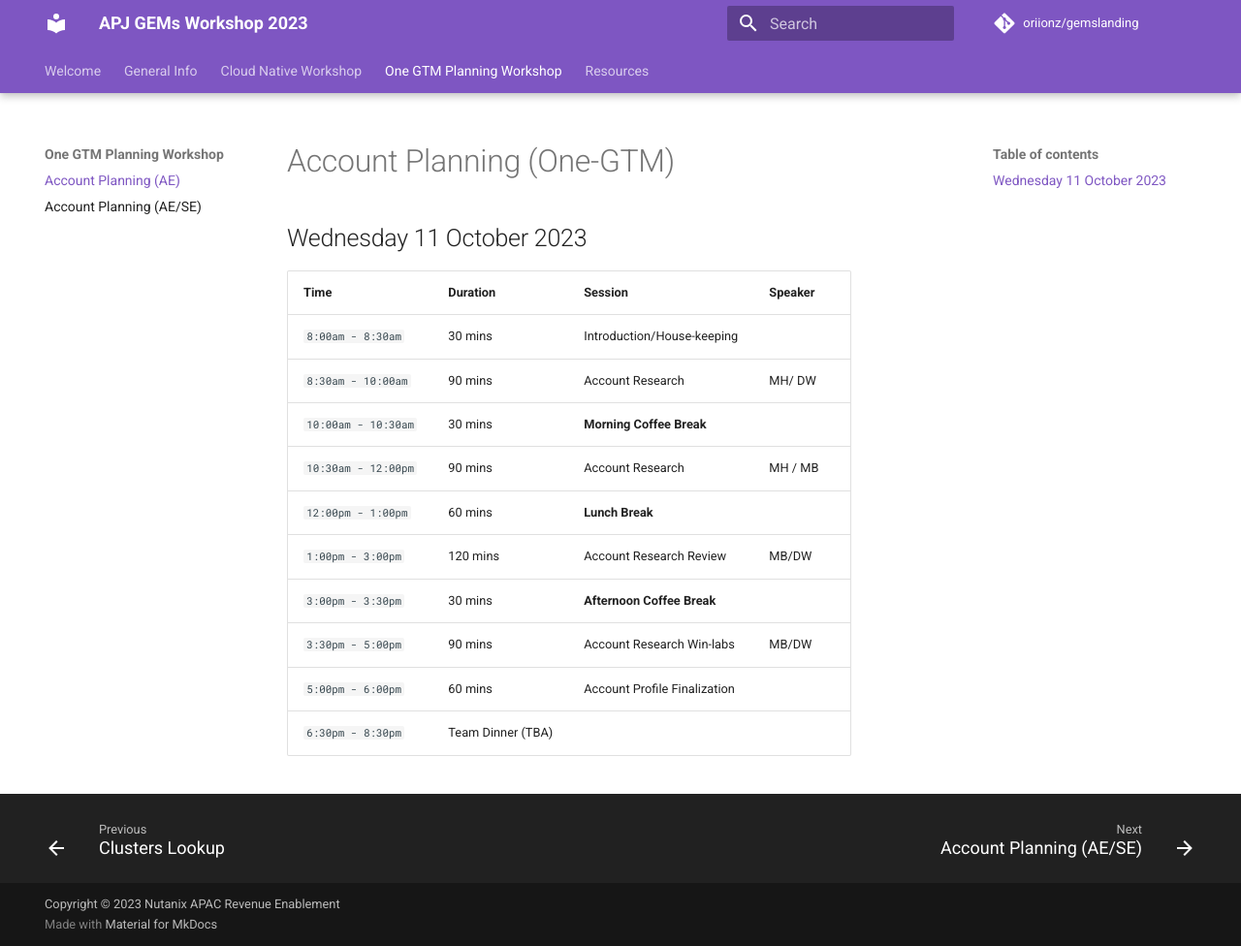
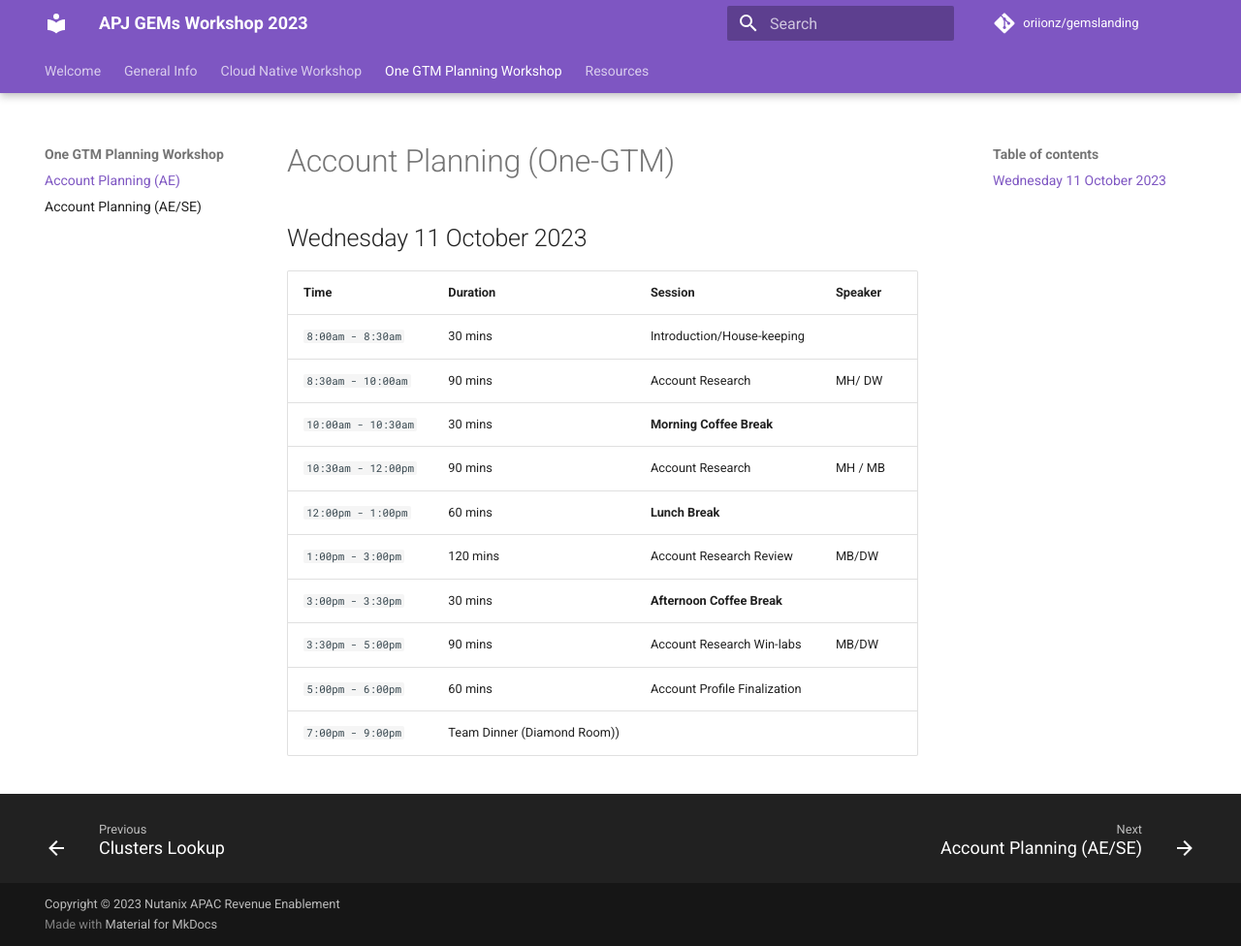
Before and after one commit to oriionz/gemslanding, an MkDocs documentation site: the page built from docs/daily_agenda/ae_agenda.md, in a window 1280 px wide and 976 px high. Shown: the whole window at 97% size. Built offline with MkDocs 1.6.1 and Material for MkDocs 9.7.7, drawn with Linux system fonts in a browser that asks for light colours; comment, search, counter and statistics services are not loaded.

Commit message:
Agenda update

```diff
--- a/docs/daily_agenda/ae_agenda.md
+++ b/docs/daily_agenda/ae_agenda.md
@@ -14,4 +14,4 @@
 |`3:00pm - 3:30pm` | 30 mins | **Afternoon Coffee Break** |
 |`3:30pm - 5:00pm`| 90 mins | Account Research Win-labs | MB/DW |
 |`5:00pm - 6:00pm` | 60 mins  | Account Profile Finalization |
-|`6:30pm - 8:30pm` | Team Dinner (TBA) |
+|`7:00pm - 9:00pm` | Team Dinner (Diamond Room)) |
```
Also changed, not shown: docs/daily_agenda/general_agenda.md (+1 -1 lines), docs/daily_agenda/info.md (+1 -0 lines).
